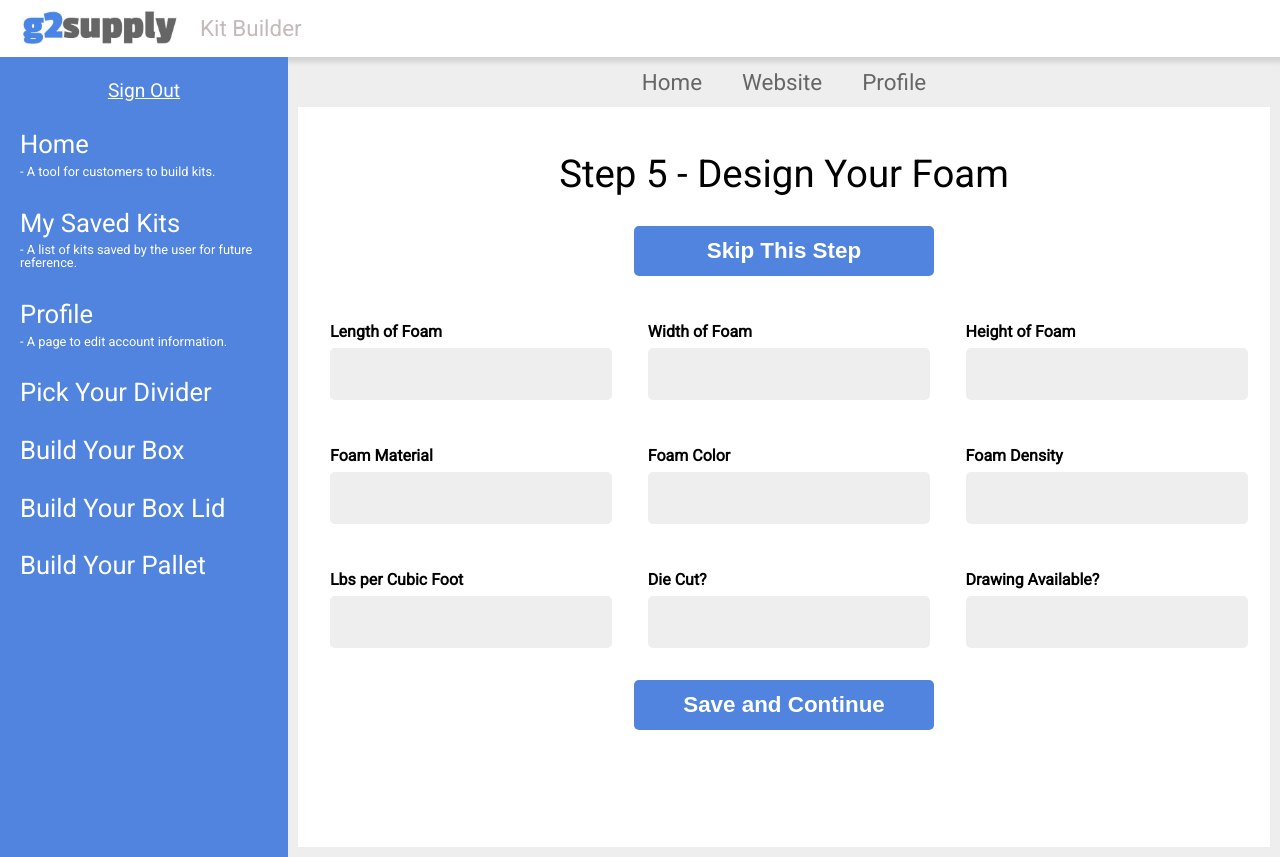
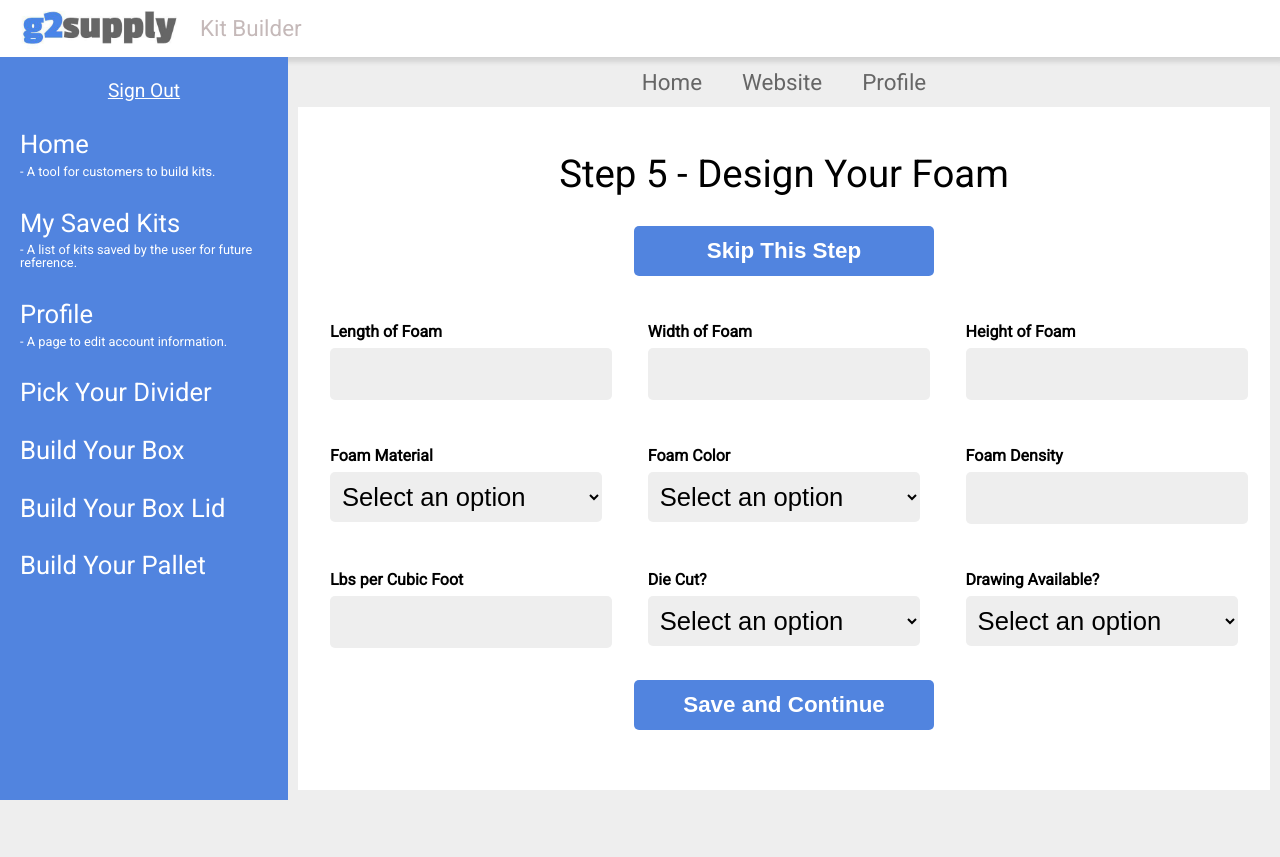
Before and after one commit to G2-Supply/G2-Kit-Builder, a React (Create React App) app: page /design-your-foam in a window 1280 px wide. After the commit the page ends 800 px from the top, so only its background shows below. Built offline with nearby package versions, Linux system fonts and the light colour scheme; sample sign-in values are in the browser's storage.

Commit message:
Creating startbuilding component, restructuring the way kits are created to be more optimal for the My Saved Kits page

```diff
--- a/src/components/DesignYourFoam/DesignYourFoam.jsx
+++ b/src/components/DesignYourFoam/DesignYourFoam.jsx
@@ -83,21 +83,32 @@ const DesignYourFoam = (props) => {
             <div className="line-1" style={{"margin-top": "3rem"}}>
                 <div className="material-container line-2-input">
                     <label htmlFor="material" className="form-label">Foam Material<br /></label>
-                    <input type="text"
-                        className="form-input"
-                        name="material"
-                        onChange={changeHandler}
-                        value={form.material}
-                    />
+                <select                     className="form-input"
+                    name="material"
+                    onChange={changeHandler}
+                    value={form.material}
+                >
+                    <option value="Select an option">Select an option</option>
+                    <option value="EPE">EPE</option>
+                    <option value="EPP">EPP</option>
+                    <option value="Crosslink">Crosslink</option>
+                    <option value="PE">PE</option>
+                    <option value="HDPE">HDPE</option>
+                </select>
                 </div>
                 <div className="color-container line-2-input">
                     <label htmlFor="color" className="form-label">Foam Color<br /></label>
-                    <input type="text"
+                    <select
                         className="form-input"
                         name="color"
                         onChange={changeHandler}
                         value={form.color}
-                    />
+                    >
+                        <option>Select an option</option>
+                        <option value="White">White</option>
+                        <option value="Black">Black</option>
+                        <option value="Gray">Gray</option>
+                    </select>
                 </div>
                 <div className="line-2-input">
                     <label htmlFor="density" className="form-label">Foam Density<br /></label>
@@ -121,21 +132,35 @@ const DesignYourFoam = (props) => {
                 </div>
                 <div className="dieCut-container line-2-input">
                     <label htmlFor="dieCut" className="form-label">Die Cut?<br /></label>
-                    <input type="text"
+                    <select name="dieCut"
                         className="form-input"
                         name="dieCut"
                         onChange={changeHandler}
                         value={form.dieCut}
-                    />
+                        >
+                        <option>Select an option</option>
+                        <option value="Yes">Yes</option>
+                        <option value="No">No</option>
+                    </select>
                 </div>
                 <div className="line-2-input">
                     <label htmlFor="drawingAvailable" className="form-label">Drawing Available?<br /></label>
-                    <input type="text"
+                    {/* <input type="text"
                         className="form-input"
                         name="drawingAvailable"
                         onChange={changeHandler}
                         value={form.drawingAvailable}
-                    />
+                    /> */}
+                    <select name="drawingAvailable"
+                        className="form-input"
+                        name="drawingAvailable"
+                        onChange={changeHandler}
+                        value={form.drawingAvailable}
+                    >
+                        <option>Select an option</option>
+                        <option value="Yes">Yes</option>
+                        <option value="No">No</option>
+                    </select>
                 </div>
             </div>
             <div className="button-container">
--- a/src/components/Navigation/SideNav.scss
+++ b/src/components/Navigation/SideNav.scss
@@ -4,7 +4,7 @@
     background: #5184DF;
     display: flex;
     flex-direction: column;
-    min-height: 100vh;
+    // min-height: 100vh;
     // height: auto;
     height: calc(100vh - 57px);
 
--- a/src/components/OrderDetails/OrderDetails.jsx
+++ b/src/components/OrderDetails/OrderDetails.jsx
@@ -10,8 +10,9 @@ import './OrderDetails.scss'
 const OrderDetails = (props) => {
     // state handling for the form
     const [ form, setForm ] = useState({
+        kitId: localStorage.getItem('kitId'),
         monthlyQuantity: '',
-        yearlyQuantity: '',
+        annualQuantity: '',
         orderFrequency: '',
     })
 
--- a/src/components/PickYourDivider/PickYourDivider.jsx
+++ b/src/components/PickYourDivider/PickYourDivider.jsx
@@ -107,7 +107,7 @@ const PickYourDivider = (props) => {
         const subject = jwtDecode(localStorage.getItem('token'));
         const _id = subject.subject;
 
-        axios.post(`http://localhost:5000/api/pick/${_id}`, form)
+        axios.post(`http://localhost:5000/api/dividers/${_id}`, form)
             .then(res => {
                 console.log(res);
 
```
Also changed, not shown: src/components/Kit/Kit.jsx (added, +16 -0 lines), src/components/MySavedKits/MySavedKits.jsx (added, +39 -0 lines), src/components/StartBuilding/StartBuilding.jsx (added, +30 -0 lines), src/components/Kit/Kit.scss (added), src/components/MySavedKits/MySavedKits.scss (added), src/components/StartBuilding/StartBuilding.scss (added).
